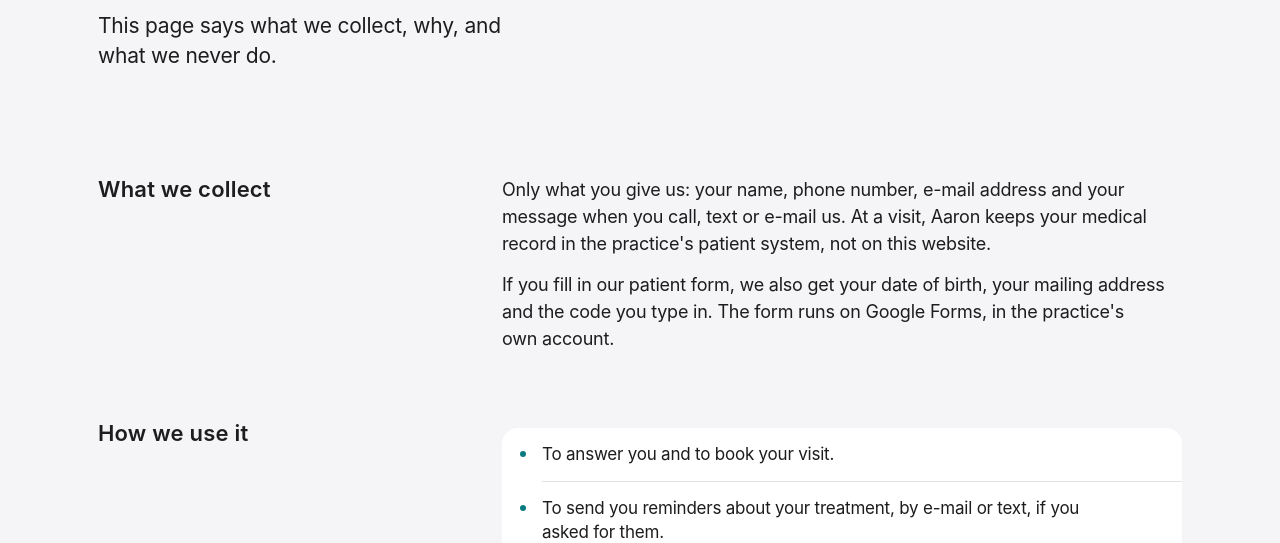
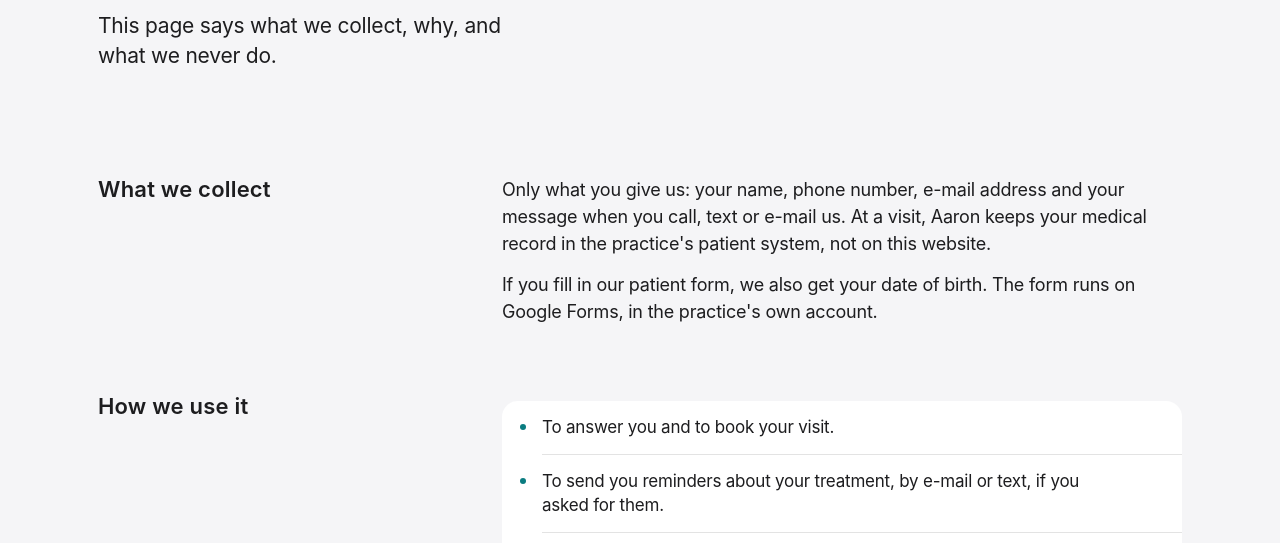
Before and after one commit to Lucid0467/mma, a plain HTML site: page privacy/index.html in a window 1280 px wide. Shown: the part 257-800 px from the top of the page. Drawn offline with Linux system fonts and the light colour scheme.

Commit message:
MMA site v3.6: privacy page names only what the patient form asks (private review copy, noindex)
Co-Authored-By: Claude Fable 5.2 <noreply@anthropic.com>
Claude-Session: https://claude.ai/code/session_017xPyHFyPDPMtbAYy69ysKG

```diff
--- a/privacy/index.html
+++ b/privacy/index.html
@@ -151,7 +151,7 @@
       <h2>What we collect</h2>
       <div class="body">
         <p>Only what you give us: your name, phone number, <span class="nowrap">e-mail</span> address and your message when you call, text or <span class="nowrap">e-mail</span> us. At a visit, Aaron keeps your medical record in the practice's patient system, not on this&nbsp;website.</p>
-  <p>If you fill in our patient form, we also get your date of birth, your mailing address and the code you type in. The form runs on Google Forms, in the practice's own&nbsp;account.</p>
+  <p>If you fill in our patient form, we also get your date of birth. The form runs on Google Forms, in the practice's own&nbsp;account.</p>
       </div>
     </div>
   </div>
```
